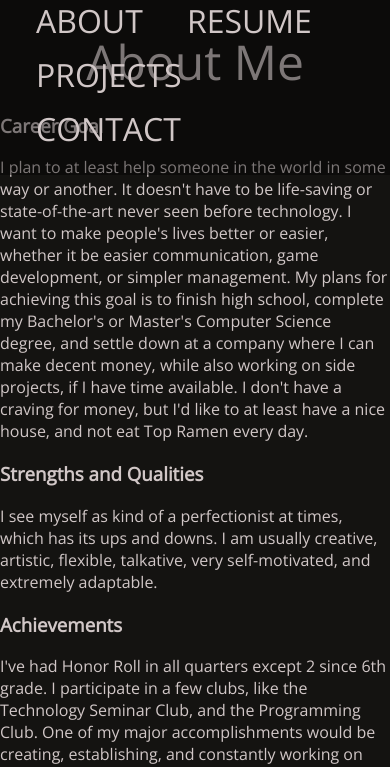
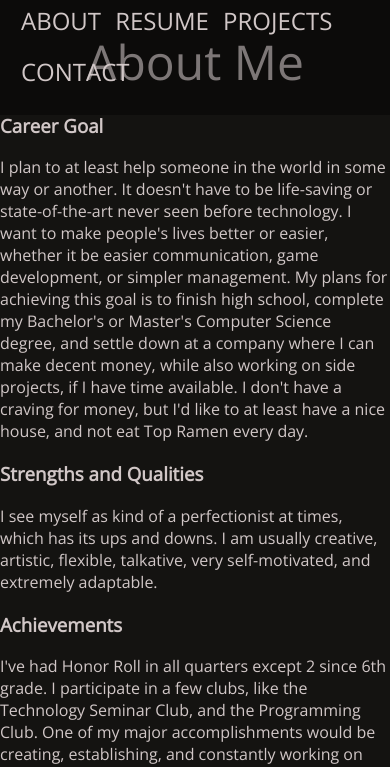
Before and after one commit to WorkingRobot/WorkingRobot.github.io, a plain HTML site: page about.html in a window 390 px wide. Shown: the part 67-834 px from the top of the page. Drawn offline with nearby package versions, Linux system fonts and the light colour scheme.

Commit message:
top bar responsiveness

```diff
--- a/main.css
+++ b/main.css
@@ -97,3 +97,14 @@ a:hover {
         margin: 0 auto;
     }
 }
+
+@media only screen and (max-width: 1000px) {
+    .nav-links a {
+        font-size: 1.5rem;
+    }
+}
+@media only screen and (max-width: 700px) {
+    .nav-links a {
+        margin: 5px;
+    }
+}
```
